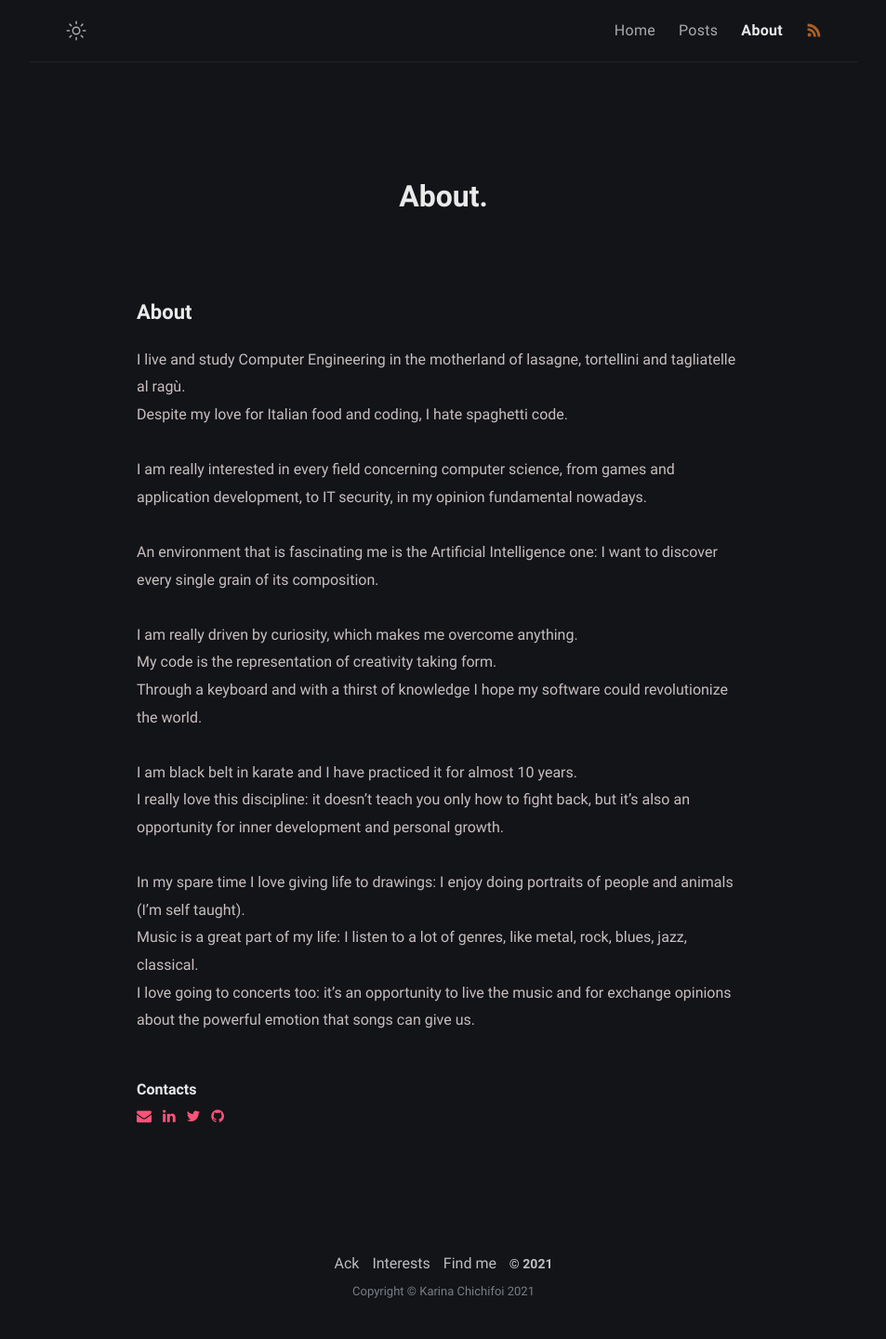
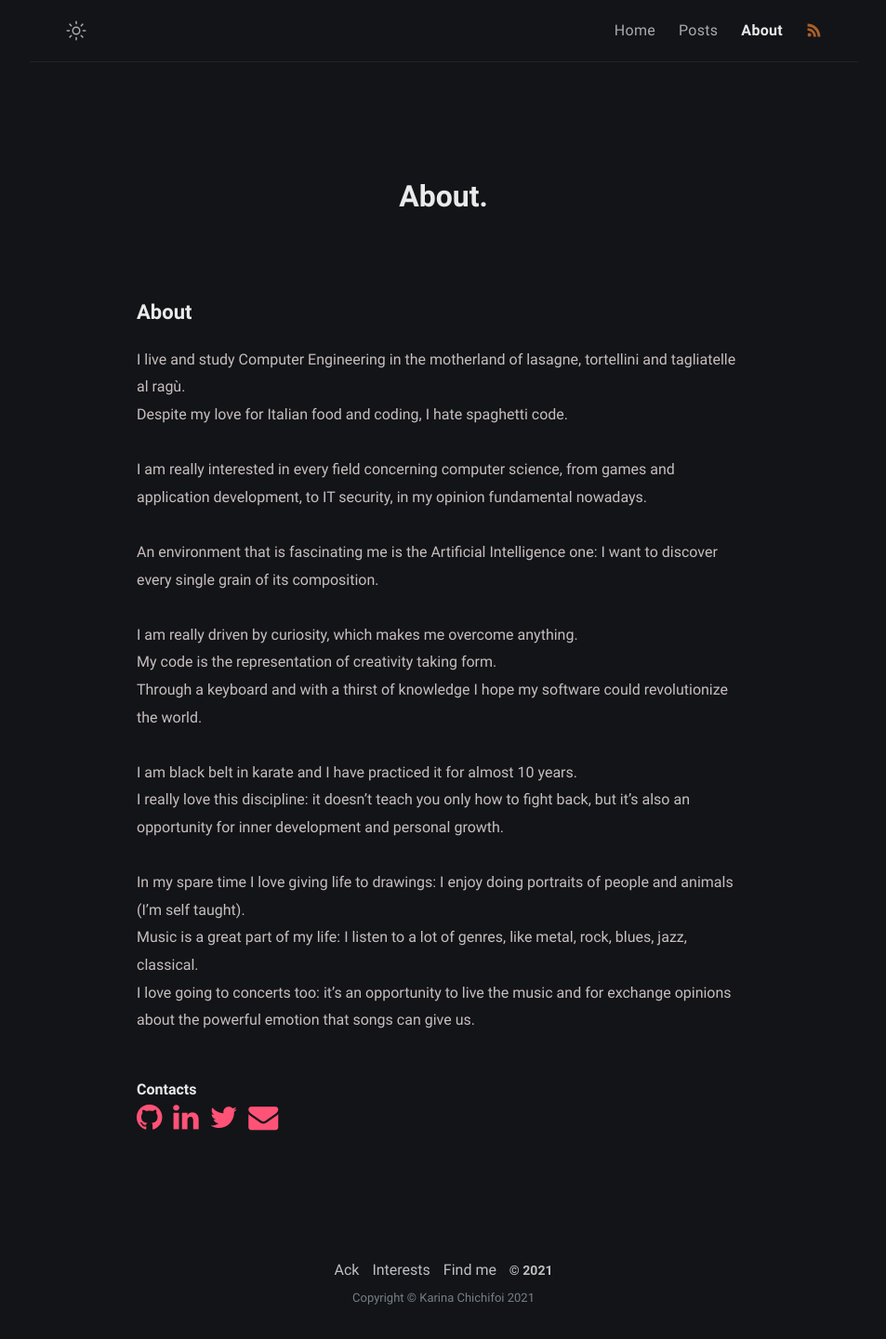
Before and after one commit to TryKatChup/TryKatchup.github.io, a Jekyll site: the page built from about.md, in a window 1280 px wide. Shown: the whole page at 93% size, without its empty margins (163-1116 px from the left). Built offline with Jekyll 4.4.1, drawn with Linux system fonts in a browser that asks for light colours; nearby versions of some CDN libraries.

Commit message:
Update social-media.yml

```diff
--- a/_data/social-media.yml
+++ b/_data/social-media.yml
@@ -1,23 +1,23 @@
-email:
-  id: 'karina.chichifoi@gmail.com'
-  href: 'mailto:'
-  title: 'Email'
-  fa-icon: 'fa-envelope'
+github:
+  id: 'TryKatChup'
+  href: 'https://github.com/'
+  title: 'GitHub'
+  fa-icon: 'fa-github fa-2x'
 
 linkedin:
   id: 'karina-chichifoi'
   href: 'https://www.linkedin.com/'
   title: 'Linkedin'
-  fa-icon: 'fa-linkedin'
+  fa-icon: 'fa-linkedin fa-2x'
 
 twitter:
-  id: 'karychan007'
+  id: 'karychan07'
   href: 'https://www.twitter.com/'
   title: 'Twitter'
-  fa-icon: 'fa-twitter'
+  fa-icon: 'fa-twitter fa-2x'
 
-github:
-  id: 'TryKatChup'
-  href: 'https://github.com/'
-  title: 'GitHub'
-  fa-icon: 'fa-github'
+email:
+  id: 'karina.chichifoi@gmail.com'
+  href: 'mailto:'
+  title: 'Email'
+  fa-icon: 'fa-envelope fa-2x'
```
